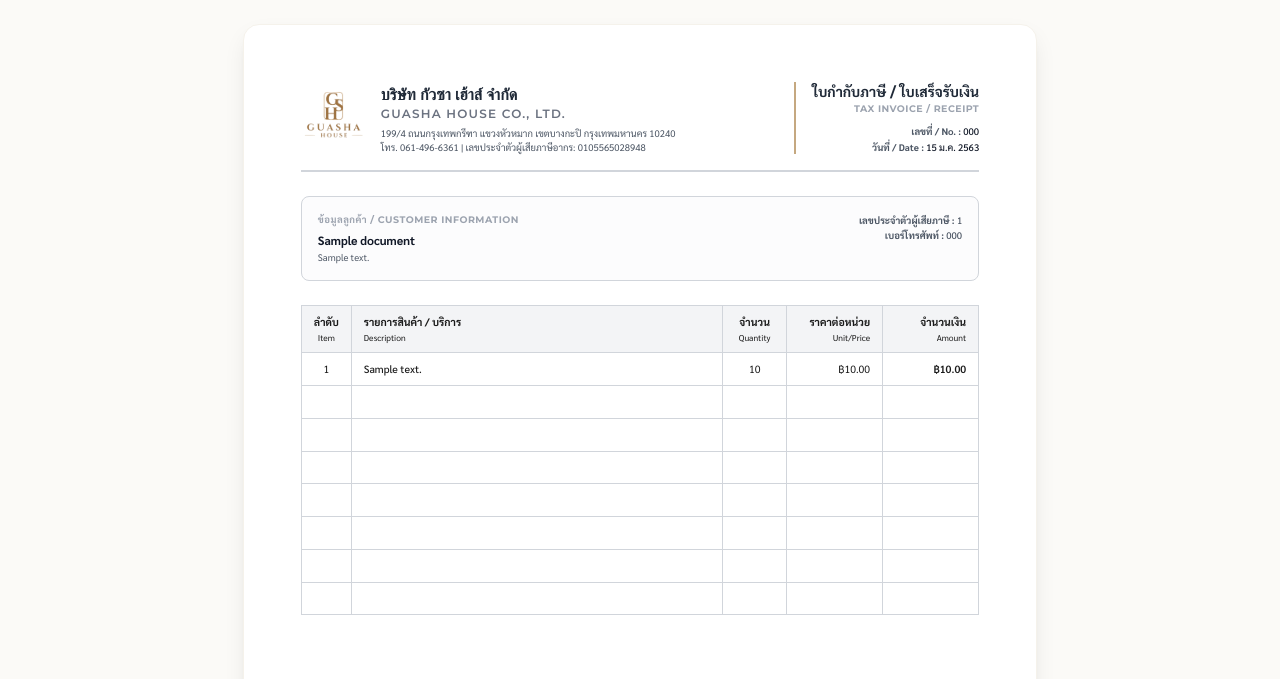
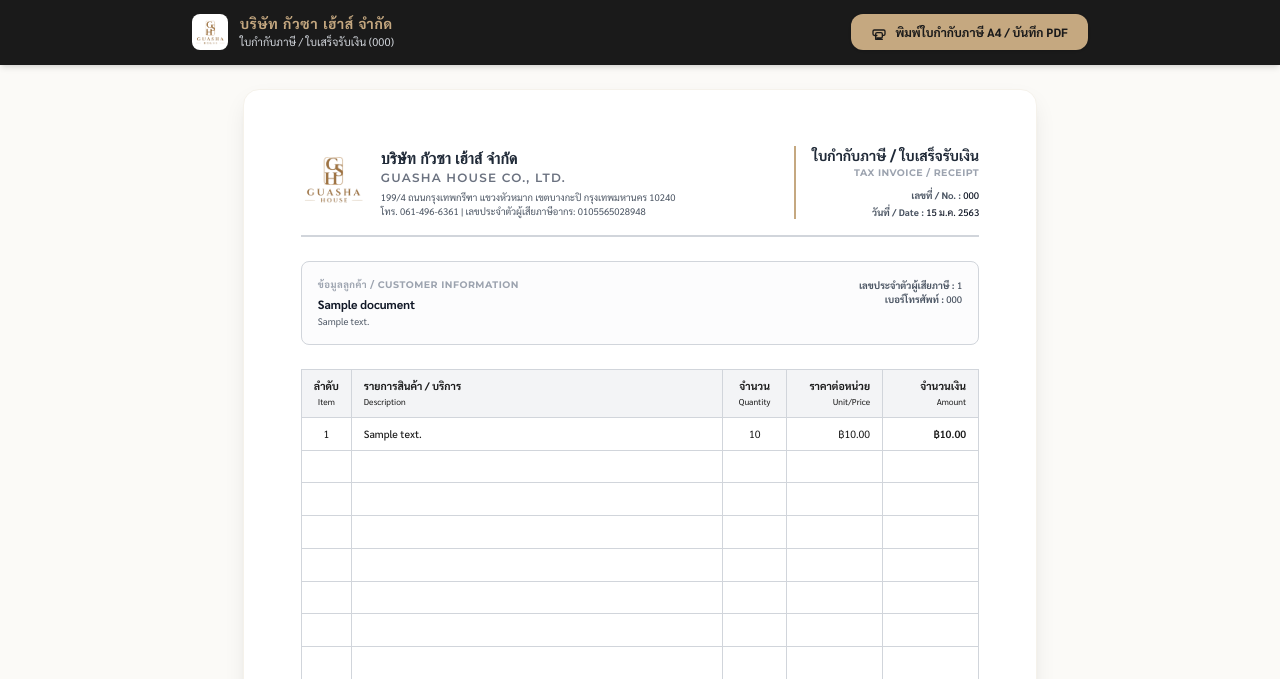
Before and after one commit to Amaraporn48/guasha-house, a FastAPI app: page /print/1 in a window 1280 px wide. Shown: the top 679 px of the page. Run offline with FastAPI, Linux system fonts and the light colour scheme; tables that the repository leaves empty hold one stand-in row (values such as "Sample post"); some libraries are stand-ins or nearby versions.

Commit message:
Remove automatic window.print on load and render sticky top control bar with print button

```diff
--- a/templates/print.html
+++ b/templates/print.html
@@ -120,26 +120,24 @@
 </head>
 <body class="bg-cream min-h-screen">
 
-    {% if share_mode %}
-    <!-- Mobile/Screen Top Bar for Line Shared Invoice -->
-    <div class="no-print bg-charcoal text-white p-3.5 sticky top-0 z-50 shadow-md">
-        <div class="max-w-3xl mx-auto flex flex-col sm:flex-row items-center justify-between gap-3">
+
+    <!-- Screen Control Bar -->
+    <div class="no-print bg-[#1a1a1a] text-white p-3.5 sticky top-0 z-50 shadow-md mb-6">
+        <div class="max-w-4xl mx-auto flex items-center justify-between">
             <div class="flex items-center gap-3">
                 <img src="/static/logo.png" alt="Guasha House Logo" class="h-9 w-9 object-contain bg-white rounded-lg p-0.5">
                 <div>
-                    <h1 class="text-sm font-bold text-gold">กัวซา เฮ้าส์ - ใบกำกับภาษีออนไลน์</h1>
-                    <p class="text-[11px] text-gray-300">เอกสารเลขที่: {{ doc.document_number }}</p>
+                    <h1 class="text-sm font-bold text-[#c5a880] uppercase tracking-wider">บริษัท กัวซา เฮ้าส์ จำกัด</h1>
+                    <p class="text-[11px] text-gray-300">ใบกำกับภาษี / ใบเสร็จรับเงิน ({{ doc.document_number }})</p>
                 </div>
             </div>
-            <div class="flex items-center gap-2 w-full sm:w-auto">
-                <button onclick="window.print()" class="w-full sm:w-auto bg-gold hover:bg-gold-dark text-charcoal font-bold text-xs px-4 py-2.5 rounded-xl transition flex items-center justify-center gap-2 shadow">
-                    <svg class="w-4 h-4" fill="none" stroke="currentColor" viewBox="0 0 24 24"><path stroke-linecap="round" stroke-linejoin="round" stroke-width="2" d="M17 17h2a2 2 0 002-2v-4a2 2 0 00-2-2H5a2 2 0 00-2 2v4a2 2 0 002 2h2m2 4h6a2 2 0 002-2v-4a2 2 0 00-2-2H9a2 2 0 00-2 2v4a2 2 0 002 2zm8-12V5a2 2 0 00-2-2H9a2 2 0 00-2 2v4h10z"/></svg>
-                    <span>พิมพ์เอกสาร / บันทึก PDF</span>
-                </button>
-            </div>
+            <button onclick="window.print()" class="bg-[#c5a880] hover:bg-[#b39268] text-[#1a1a1a] font-bold text-xs px-5 py-2.5 rounded-xl transition flex items-center gap-2 shadow cursor-pointer">
+                <svg class="w-4 h-4" fill="none" stroke="currentColor" viewBox="0 0 24 24"><path stroke-linecap="round" stroke-linejoin="round" stroke-width="2" d="M17 17h2a2 2 0 002-2v-4a2 2 0 00-2-2H5a2 2 0 00-2 2v4a2 2 0 002 2h2m2 4h6a2 2 0 002-2v-4a2 2 0 00-2-2H9a2 2 0 00-2 2v4a2 2 0 00-2-2H9a2 2 0 00-2 2v4h10z"/></svg>
+                <span>พิมพ์ใบกำกับภาษี A4 / บันทึก PDF</span>
+            </button>
         </div>
     </div>
-    {% endif %}
+
 
     <div class="print-container flex flex-col justify-between min-h-[280mm] w-full max-w-full sm:max-w-[210mm] mx-auto p-4 sm:p-[15mm] my-0 sm:my-6 rounded-none sm:rounded-2xl">
 
@@ -340,14 +338,7 @@
             sigDateEl.innerText = formatThaiDate("{{ doc.received_date }}");
         }
 
-        // Trigger native print dialog if not in share mode
-        {% if not share_mode %}
-        window.onload = function() {
-            setTimeout(() => {
-                window.print();
-            }, 500);
-        };
-        {% endif %}
+
     </script>
 </body>
 </html>
```
Also changed, not shown: templates/print_voucher.html (+1 -8 lines).
